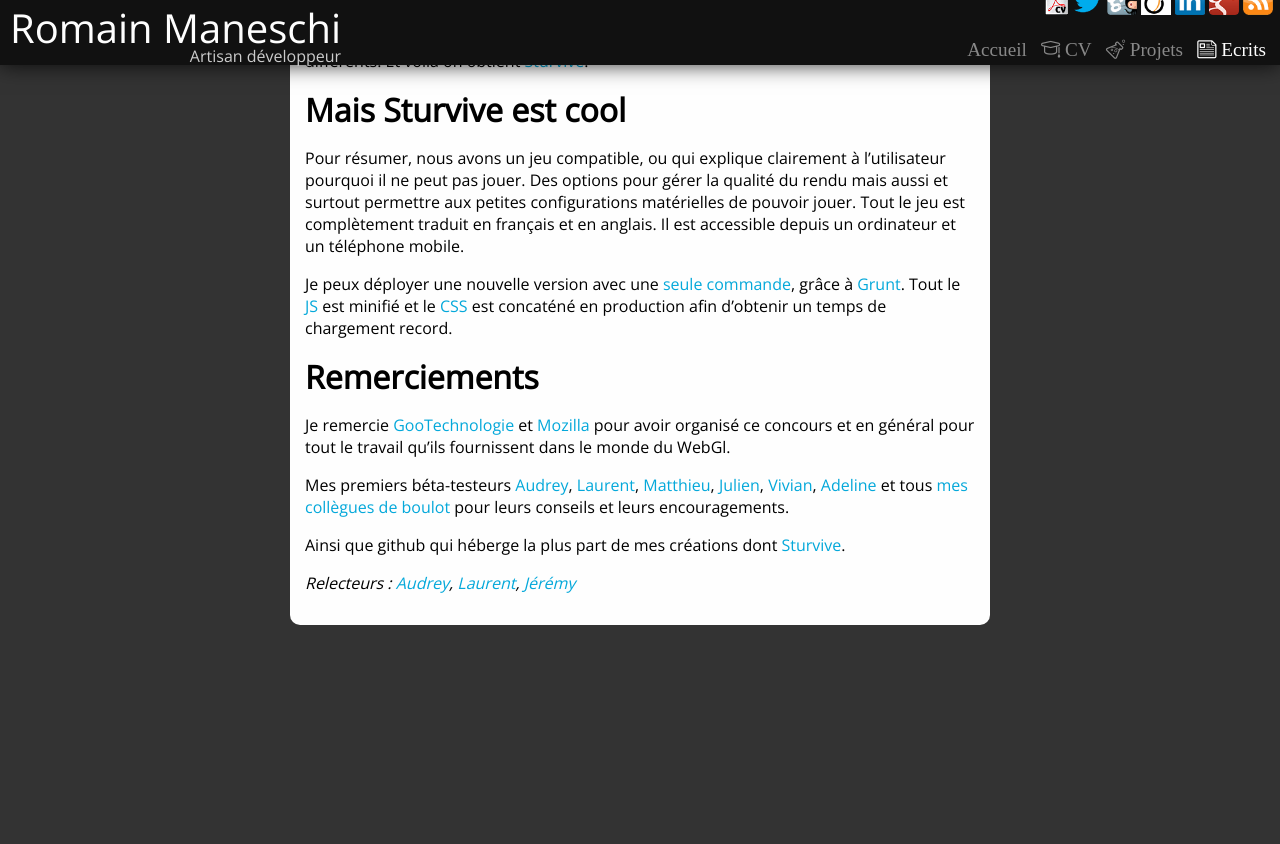
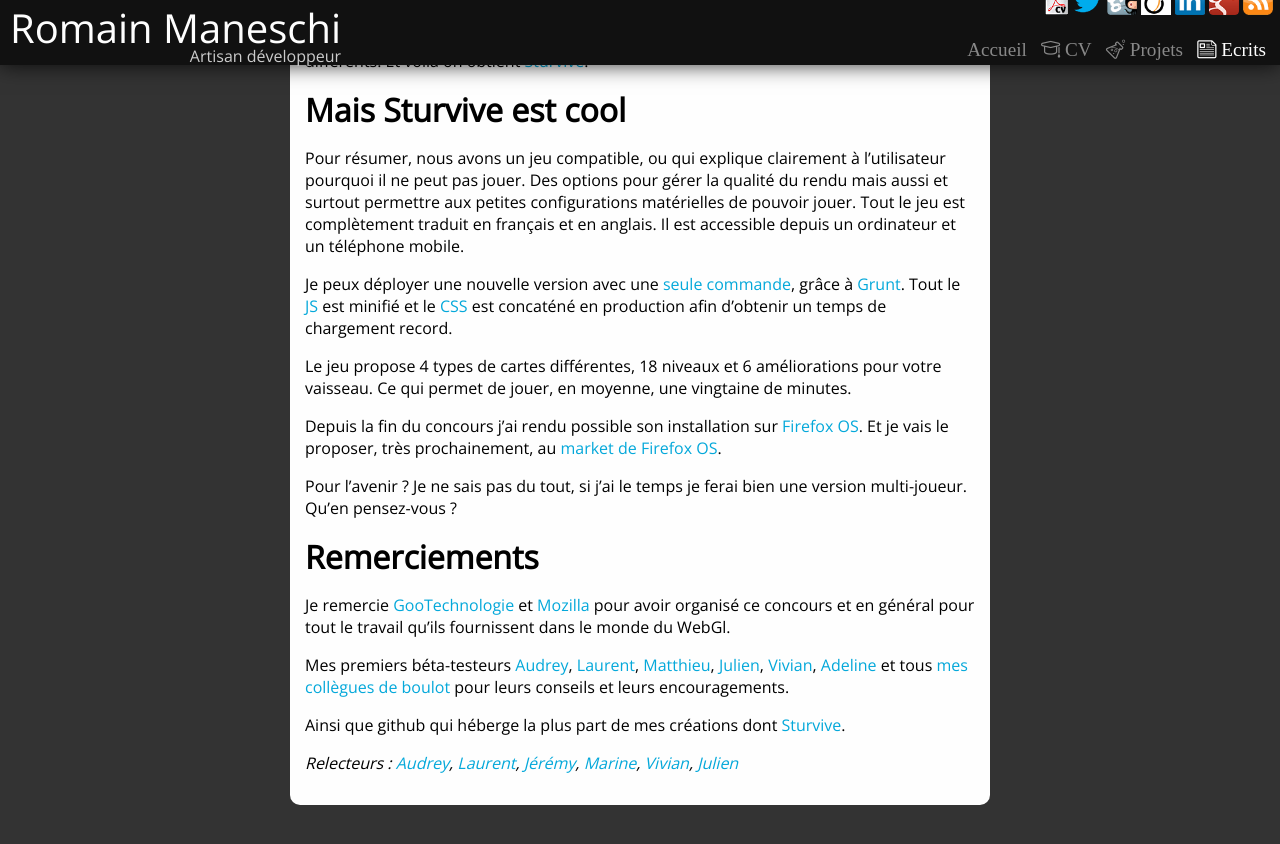
Before and after one commit to manland/manland.github.com, a Jekyll site: the page built from _posts/2014-03-02-article-sturvive.md, in a window 1280 px wide and 900 px high, scrolled down 3153 px. Shown: the top 844 px of the window. Built offline with Jekyll 4.4.1, drawn with Linux system fonts in a browser that asks for light colours; before the commit the page ends 3873 px from its top, so only the background shows below that.

Commit message:
add a last paragraph on cool in game features in sturvive thx to @studiodev

```diff
--- a/_posts/2014-03-02-article-sturvive.md
+++ b/_posts/2014-03-02-article-sturvive.md
@@ -75,6 +75,12 @@ Il est accessible depuis un ordinateur et un téléphone mobile.
 
 Je peux déployer une nouvelle version avec une [seule commande](https://github.com/manland/sturvive/blob/master/Gruntfile.js#L205), grâce à [Grunt](http://gruntjs.com/). Tout le [JS](https://github.com/manland/sturvive/blob/gh-pages/Sturvive-0.0.1.js) est minifié et le [CSS](https://github.com/manland/sturvive/blob/gh-pages/stylesheet/Sturvive-0.0.1.css) est concaténé en production afin d'obtenir un temps de chargement record.
 
+Le jeu propose 4 types de cartes différentes, 18 niveaux et 6 améliorations pour votre vaisseau. Ce qui permet de jouer, en moyenne, une vingtaine de minutes.
+
+Depuis la fin du concours j'ai rendu possible son installation sur [Firefox OS](http://www.mozilla.org/fr/firefox/os/). Et je vais le proposer, très prochainement, au [market de Firefox OS](https://marketplace.firefox.com).
+
+Pour l'avenir ? Je ne sais pas du tout, si j'ai le temps je ferai bien une version multi-joueur. Qu'en pensez-vous ?
+
 #Remerciements
 
 Je remercie [GooTechnologie](www.gootechnologies.com) et [Mozilla](http://www.mozilla.org/) pour avoir organisé ce concours et en général pour tout le travail qu'ils fournissent dans le monde du WebGl.
@@ -83,4 +89,4 @@ Mes premiers béta-testeurs [Audrey](https://twitter.com/udr3y/), [Laurent](http
 
 Ainsi que github qui héberge la plus part de mes créations dont [Sturvive](http://manland.github.io/sturvive/).
 
-*Relecteurs : [Audrey](https://twitter.com/udr3y/), [Laurent](https://twitter.com/_LaurentDufour), [Jérémy](http://itkweb.github.io/site-h-day/equipes/2013/10/07/jeremy.html)*
+*Relecteurs : [Audrey](https://twitter.com/udr3y/), [Laurent](https://twitter.com/_LaurentDufour), [Jérémy](http://itkweb.github.io/site-h-day/equipes/2013/10/07/jeremy.html), [Marine](http://itkweb.github.io/site-h-day/equipes/2013/09/09/marine.html), [Vivian](https://twitter.com/vp3n), [Julien](https://twitter.com/studiodev)*
```
